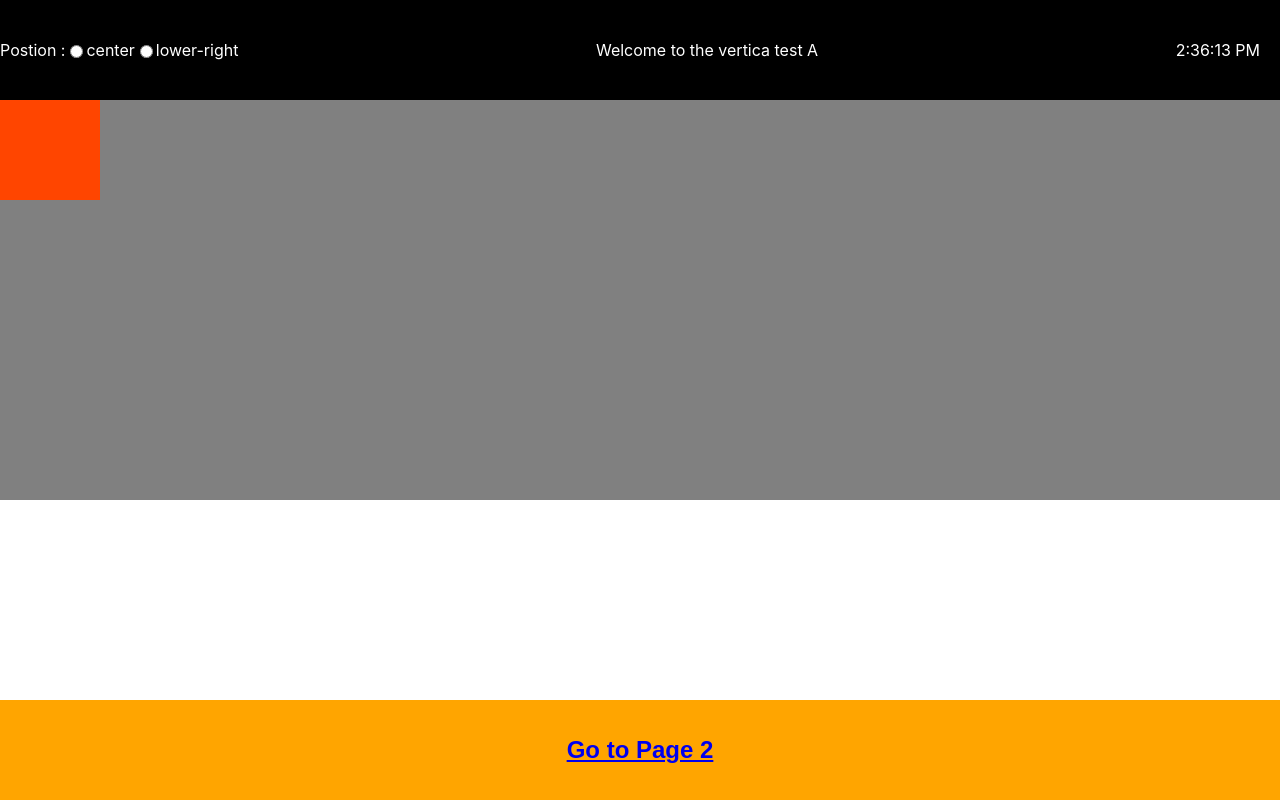
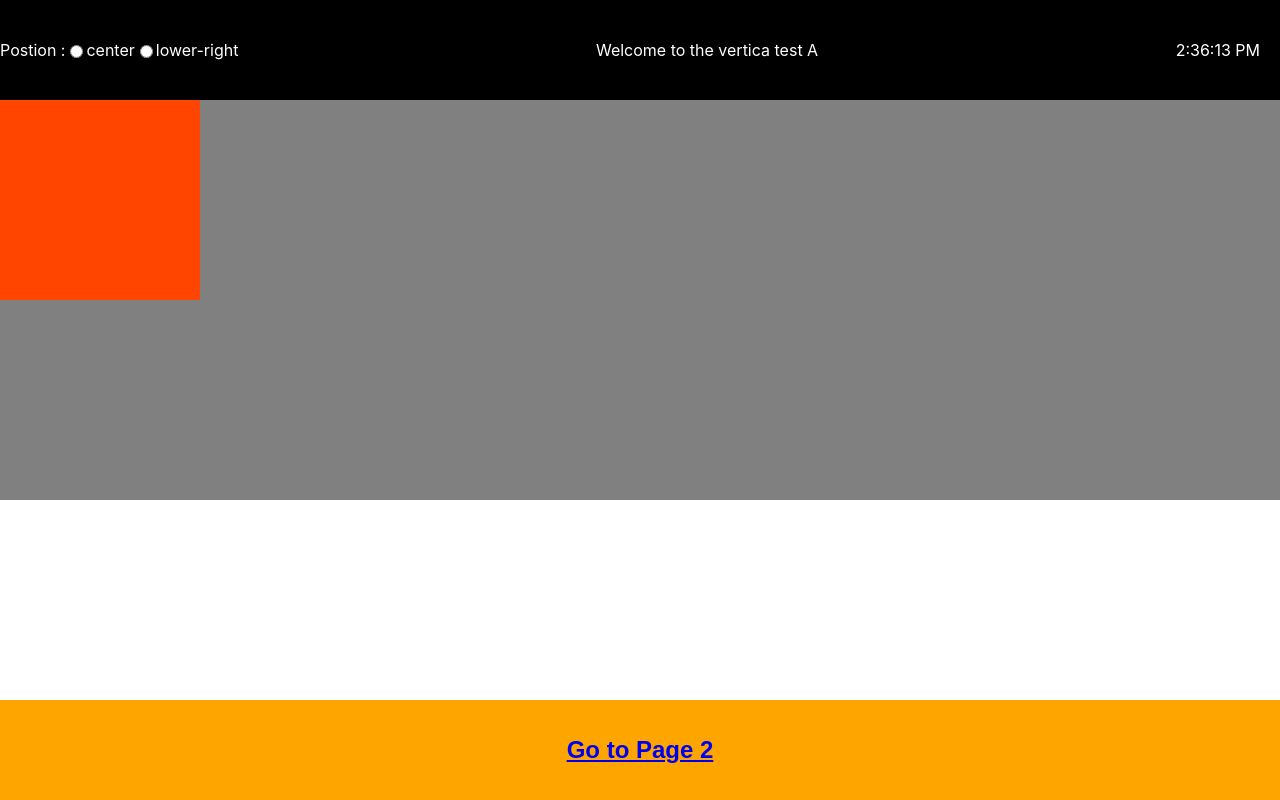
Before and after one commit to BALAJI141031/assignment, a React (Create React App) app: page / in a window 1280 px wide. Built offline with nearby package versions, Linux system fonts and the light colour scheme.

Commit message:
refactor:slider dimensions changed

```diff
--- a/src/App.css
+++ b/src/App.css
@@ -100,8 +100,8 @@ footer > button {
 
 
 #slider{
-  height: 100px;
-  width:100px;
+  height: 200px;
+  width:200px;
   background-color: orangered;
   position: relative;
 
```
